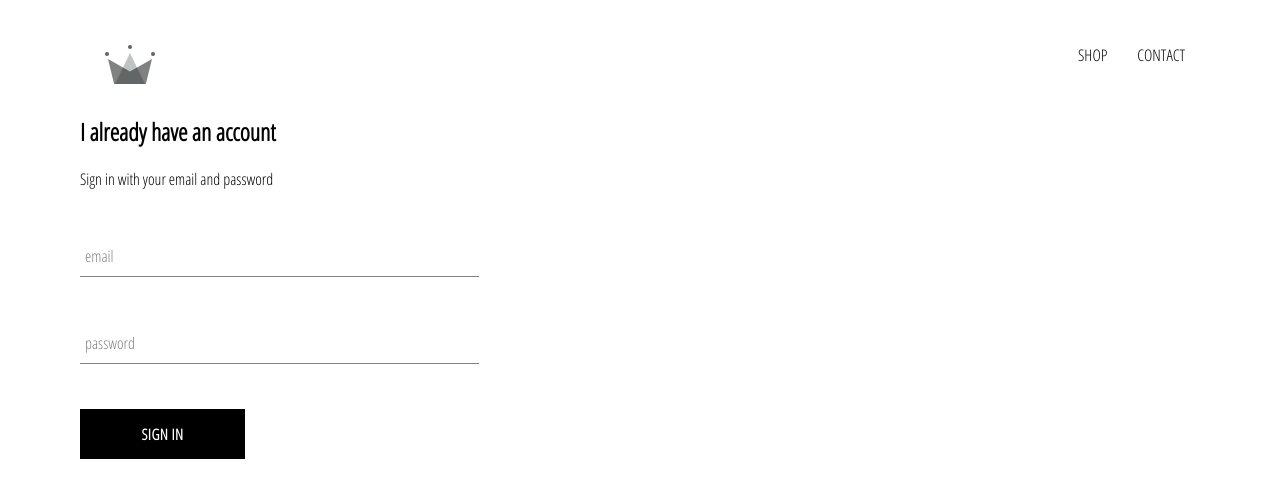
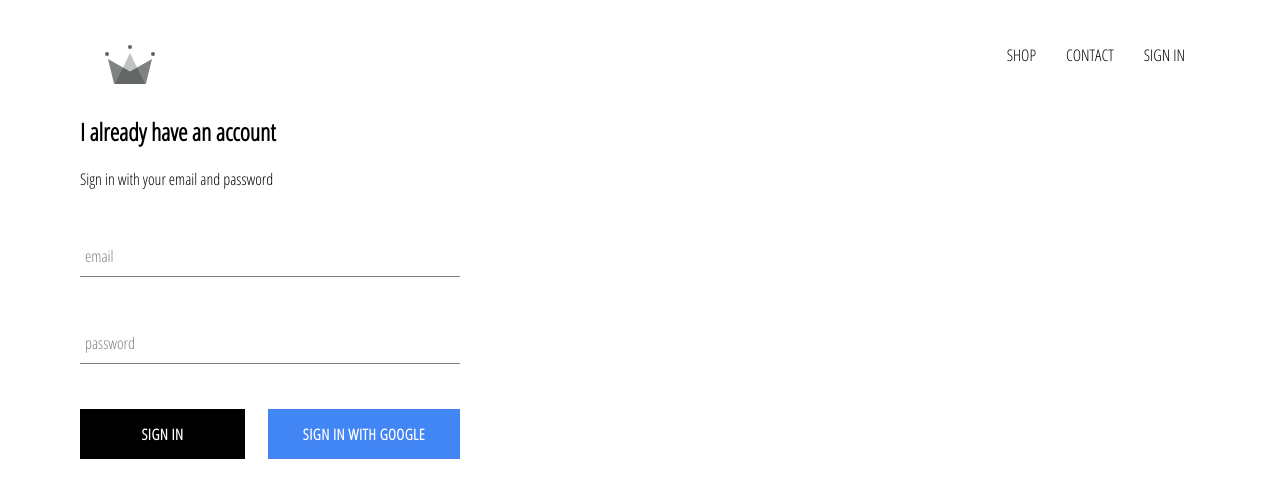
Before and after one commit to proIT324/reactjs-crown-clothing, a React (Create React App) app: page /signin in a window 1280 px wide. Shown: the top 498 px of the page. Built offline with nearby package versions, Linux system fonts and the light colour scheme; no server answers.

Commit message:
Added Google sign-in/out authentication

```diff
--- a/package.json
+++ b/package.json
@@ -3,6 +3,7 @@
 	"version": "0.1.0",
 	"private": true,
 	"dependencies": {
+		"firebase": "^7.1.0",
 		"node-sass": "^4.12.0",
 		"react": "^16.10.2",
 		"react-dom": "^16.10.2",
--- a/src/App.css
+++ b/src/App.css
@@ -7,3 +7,7 @@
 	text-decoration: none;
 	color: black;
 }
+
+* {
+	box-sizing: border-box;
+}
--- a/src/App.js
+++ b/src/App.js
@@ -1,18 +1,42 @@
-import React from 'react';
+import React, { Component } from 'react';
 import { Switch, Route } from 'react-router-dom';
 
+import { auth } from './firebase/firebase.utils';
+
 import Header from './components/header/header.component';
-
 import Homepage from './pages/homepage/homepage.component';
 import ShopPage from './pages/shop/shop.component';
 import SignInAndSignUpPage from './pages/sign-in-and-sign-up/sign-in-and-sign-up.component';
 
 import './App.css';
 
-function App() {
+class App extends Component {
+	constructor(props) {
+		super(props);
+
+		this.state = {
+			currentUser: null
+		};
+	}
+
+	unsubscribeFromAuth = null;
+
+	componentDidMount() {
+		this.unsubscribeFromAuth = auth.onAuthStateChanged(user => {
+			this.setState({ currentUser: user });
+
+			console.log(user);
+		});
+	}
+
+	componentWillUnmount() {
+		this.unsubscribeFromAuth();
+	}
+
+	render() {
 		return (
 			<div>
-			<Header />
+				<Header currentUser={this.state.currentUser} />
 				<Switch>
 					<Route exact path="/" component={Homepage} />
 					<Route path="/shop" component={ShopPage} />
@@ -21,5 +45,6 @@
 			</div>
 		);
 	}
+}
 
 export default App;
--- a/src/components/custom-button/custom-button.component.jsx
+++ b/src/components/custom-button/custom-button.component.jsx
@@ -2,9 +2,12 @@
 
 import './custom-button.styles.scss';
 
-const CustomButton = ({ children, ...otherProps }) => {
+const CustomButton = ({ children, isGoogleSignIn, ...otherProps }) => {
 	return (
-		<button className="custom-button" {...otherProps}>
+		<button
+			className={`${isGoogleSignIn ? 'google-sign-in' : ''} custom-button`}
+			{...otherProps}
+		>
 			{children}
 		</button>
 	);
--- a/src/components/custom-button/custom-button.styles.scss
+++ b/src/components/custom-button/custom-button.styles.scss
@@ -19,4 +19,14 @@
 		color: black;
 		border: 1px solid black;
 	}
+
+	&.google-sign-in {
+		background-color: #4285f4;
+		color: white;
+
+		&:hover {
+			background-color: #357ae8;
+			border: none;
+		}
+	}
 }
--- a/src/components/header/header.component.jsx
+++ b/src/components/header/header.component.jsx
@@ -1,11 +1,13 @@
 import React from 'react';
 import { Link } from 'react-router-dom';
+
+import { auth } from '../../firebase/firebase.utils';
 
 import { ReactComponent as Logo } from '../../assets/crown.svg';
 
 import './header.styles.scss';
 
-const Header = () => {
+const Header = ({ currentUser }) => {
 	return (
 		<div className="header">
 			<Link className="logo-container" to="/">
@@ -18,6 +20,20 @@
 				<Link className="option" to="/contact">
 					CONTACT
 				</Link>
+				{currentUser ? (
+					<div
+						className="option"
+						onClick={() => {
+							auth.signOut();
+						}}
+					>
+						SIGN OUT
+					</div>
+				) : (
+					<Link className="option" to="/signin">
+						SIGN IN
+					</Link>
+				)}
 			</div>
 		</div>
 	);
--- a/src/components/sign-in/sign-in.component.jsx
+++ b/src/components/sign-in/sign-in.component.jsx
@@ -1,4 +1,6 @@
 import React, { Component } from 'react';
+
+import { signInWithGoogle } from '../../firebase/firebase.utils';
 
 import FormInput from '../form-input/form-input.component';
 import CustomButton from '../custom-button/custom-button.component';
@@ -44,7 +46,13 @@
 					label="password"
 					required
 				/>
-				<CustomButton type="submit">Sign In</CustomButton>
+				<div className="buttons">
+					<CustomButton type="submit">Sign In</CustomButton>
+					<CustomButton onClick={signInWithGoogle} isGoogleSignIn>
+						{' '}
+						Sign in with Google{' '}
+					</CustomButton>
+				</div>
 			</div>
 		);
 	}
--- a/src/components/sign-in/sign-in.styles.scss
+++ b/src/components/sign-in/sign-in.styles.scss
@@ -1,3 +1,12 @@
 .sign-in {
-	width: 30vw;
+	width: 380px;
+
+	.title {
+		margin: 10px 0;
+	}
+
+	.buttons {
+		display: flex;
+		justify-content: space-between;
+	}
 }
--- /dev/null
+++ b/src/firebase/firebase.utils.js
@@ -0,0 +1,18 @@
+import firebase from 'firebase/app';
+import 'firebase/firestore';
+import 'firebase/auth';
+
+import firebaseConfig from './firebase.config';
+
+firebase.initializeApp(firebaseConfig);
+
+export const auth = firebase.auth();
+export const firestore = firebase.firestore();
+
+const provider = new firebase.auth.GoogleAuthProvider();
+provider.setCustomParameters({ prompt: 'select_account' });
+export const signInWithGoogle = () => {
+	auth.signInWithPopup(provider);
+};
+
+export default firebase;
```
Also changed, not shown: src/firebase/firebase.config.example.js (added, +12 -0 lines), 2 other files (tests, documents, lock files or other folders). Lines whose indentation alone changed are shown as unchanged.
